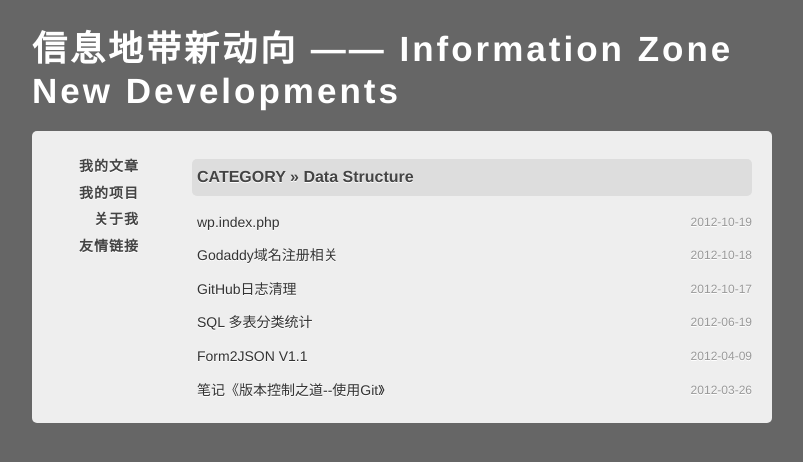
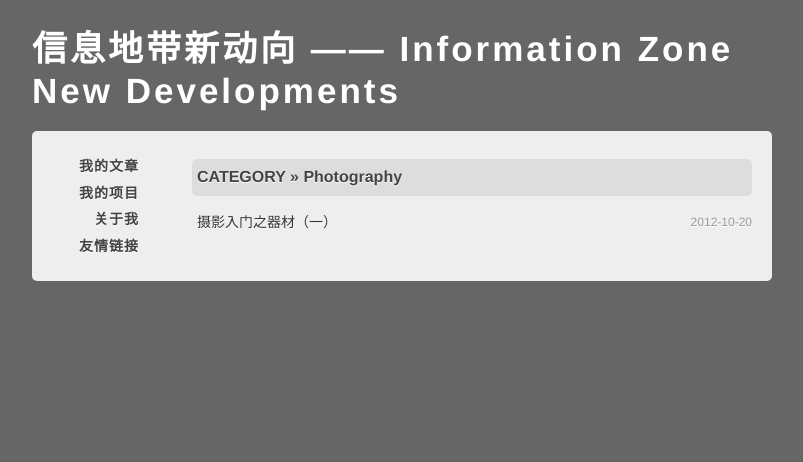
Before and after one commit to hanzch/hanzch.github.com, a Jekyll site: the page built from photography.html, in a window 1280 px wide. Shown: the top 462 px of the page, without its empty margins (238-1041 px from the left). Built offline with Jekyll 4.4.1, drawn with Linux system fonts in a browser that asks for light colours; Markdown is read by kramdown in place of the engine named in the settings.

Commit message:
photography01

```diff
--- a/_posts/2012-10-20-PhotographyTipsForBeginners01.textile
+++ b/_posts/2012-10-20-PhotographyTipsForBeginners01.textile
@@ -1,9 +1,9 @@
 ---
 layout: quote
-title: Photography Tips For Beginners
+title: 摄影入门之器材（一）
 category: photography
 ---
-本文来源于新浪微博 @创意的尾巴，转载请注明出处:
+本文引自新浪博客 @创意的尾巴，转载请注明出处:
 http://www.iznd.com/photography/2012/10/20/PhotographyTipsForBeginners01.html
 
 
@@ -84,8 +84,6 @@ http://www.iznd.com/photography/2012/10/20/PhotographyTipsForBeginners01.html
 
 不了啥成本，但也能反应厂家对消费者的重视。
 
-
-
 【3】二手还是新机？
 
 确定好自己的喜欢的品牌后，接下来就是一个很现实的问题：买新机还是2手？
--- a/photography.html
+++ b/photography.html
@@ -1,7 +1,7 @@
 ---
 layout: category
-title: Data Structure
+title: Photography
 ---
 
-{% assign category_posts = site.categories.dataStructure %}
+{% assign category_posts = site.categories.photography %}
 {% include category_page.textile %}
```
